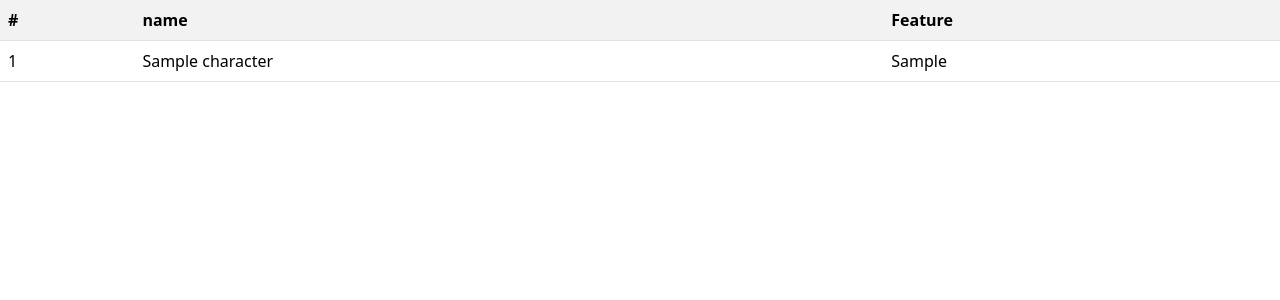
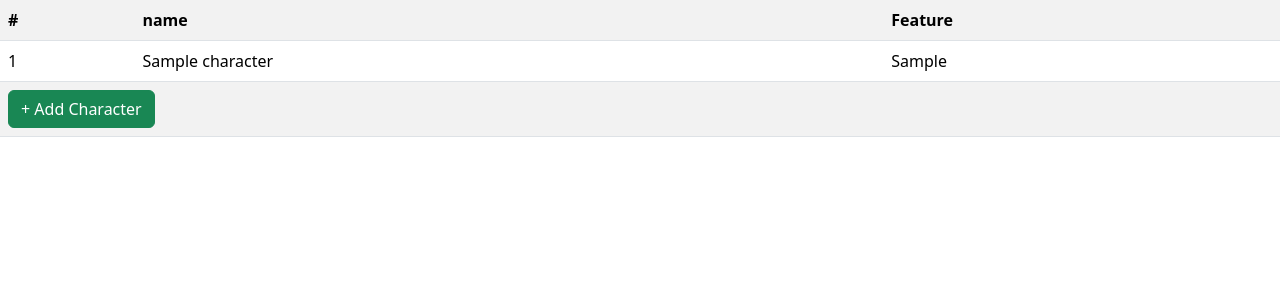
Before and after one commit to bhark065/Django-study, a Django app: a page that uses NetworkProgramming_helloidol2/로보카폴리/templates/로보카폴리/character_list.html in a window 1280 px wide. Shown: the top 300 px of the page. Run offline with Django 4.2, Linux system fonts and the light colour scheme; tables that the repository leaves empty hold one stand-in row (values such as "Sample post").

Commit message:
views CharacterCreateView; templates character_list.html, character_create.html; urls 로보카폴리:character_create

```diff
--- a/NetworkProgramming_helloidol2/로보카폴리/templates/로보카폴리/character_list.html
+++ b/NetworkProgramming_helloidol2/로보카폴리/templates/로보카폴리/character_list.html
@@ -17,5 +17,8 @@
             <td>{{ character.feature }}</td>
         </tr>
         {% endfor %}
+        <tr>
+            <td colspan="3">  <a href="{% url '로보카폴리:character_create' %}" class="btn btn-success">+ Add Character</a> </td>
+        </tr>
     </table>
 {% endblock %}
--- a/NetworkProgramming_helloidol2/로보카폴리/urls.py
+++ b/NetworkProgramming_helloidol2/로보카폴리/urls.py
@@ -7,4 +7,5 @@ app_name = '로보카폴리'
 urlpatterns = [
     path('', views.CharacterListView.as_view(), name='character_list'),
     path('detail/<int:pk>/', views.CharacterListDetail.as_view(), name='character_detail'),
+    path('create/', views.CharacterCreateView.as_view(), name='character_create'),
 ]
--- a/NetworkProgramming_helloidol2/로보카폴리/views.py
+++ b/NetworkProgramming_helloidol2/로보카폴리/views.py
@@ -1,5 +1,6 @@
 from django.shortcuts import render
-from django.views.generic import ListView, DetailView
+from django.urls import reverse_lazy
+from django.views.generic import ListView, DetailView, CreateView
 
 from 로보카폴리.models import Character
 
@@ -16,3 +17,9 @@ class CharacterListDetail(DetailView):
     model = Character
     # character = Character_objects.get(pk=pk)
     # return render(rquest, '로보카폴리/character_detail.html', context={'character: character'})
+
+class CharacterCreateView(CreateView):
+    model = Character
+    fields = ['name', 'feature']        # '__all__'
+    template_name_suffix = '_create'    # character_form.html -> character_create.html
+    success_url = reverse_lazy('로보카폴리:character_list')     # 만들기 성공할 때 이동할 url
```
Also changed, not shown: NetworkProgramming_helloidol2/로보카폴리/templates/로보카폴리/character_create.html (added, +11 -0 lines), NetworkProgramming_helloidol2/README.md.
